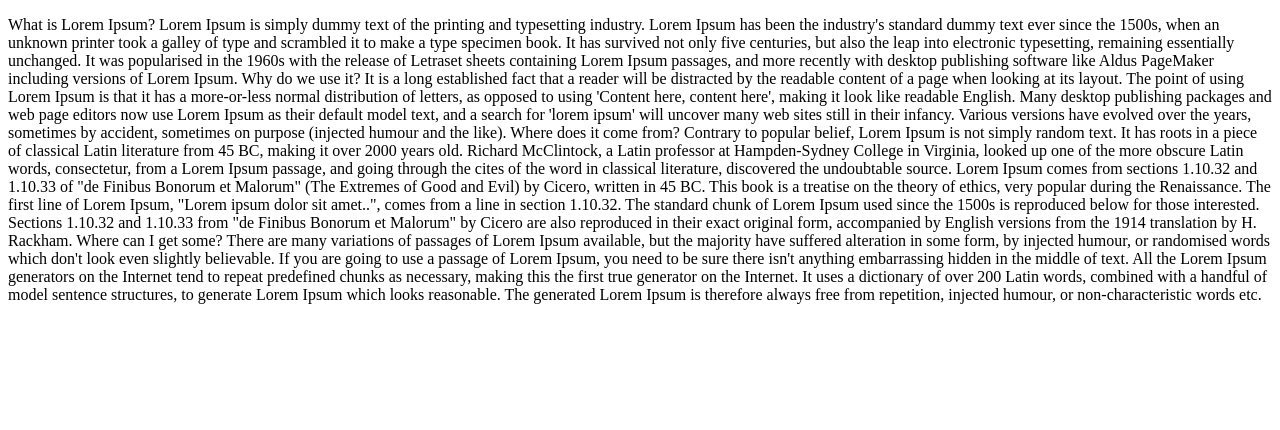
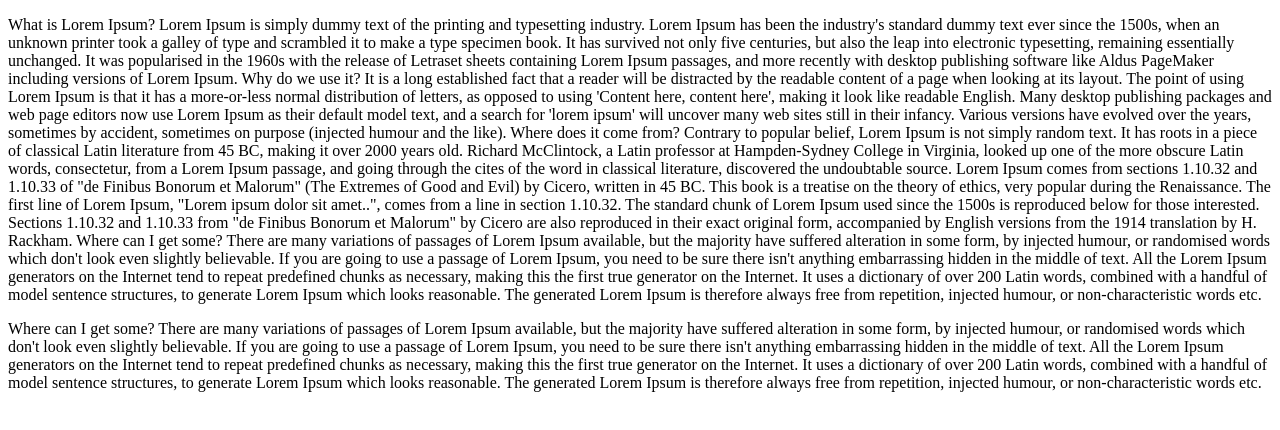
Before and after one commit to yoemrattana/Test, a plain HTML site: page home.html in a window 1280 px wide. Drawn offline with Linux system fonts and the light colour scheme.

Commit message:
change test home

```diff
--- a/home.html
+++ b/home.html
@@ -18,5 +18,8 @@ The standard chunk of Lorem Ipsum used since the 1500s is reproduced below for t
 
 Where can I get some?
 There are many variations of passages of Lorem Ipsum available, but the majority have suffered alteration in some form, by injected humour, or randomised words which don't look even slightly believable. If you are going to use a passage of Lorem Ipsum, you need to be sure there isn't anything embarrassing hidden in the middle of text. All the Lorem Ipsum generators on the Internet tend to repeat predefined chunks as necessary, making this the first true generator on the Internet. It uses a dictionary of over 200 Latin words, combined with a handful of model sentence structures, to generate Lorem Ipsum which looks reasonable. The generated Lorem Ipsum is therefore always free from repetition, injected humour, or non-characteristic words etc.</p>
+
+<p>Where can I get some?
+There are many variations of passages of Lorem Ipsum available, but the majority have suffered alteration in some form, by injected humour, or randomised words which don't look even slightly believable. If you are going to use a passage of Lorem Ipsum, you need to be sure there isn't anything embarrassing hidden in the middle of text. All the Lorem Ipsum generators on the Internet tend to repeat predefined chunks as necessary, making this the first true generator on the Internet. It uses a dictionary of over 200 Latin words, combined with a handful of model sentence structures, to generate Lorem Ipsum which looks reasonable. The generated Lorem Ipsum is therefore always free from repetition, injected humour, or non-characteristic words etc.</p>
 </body>
 </html>
```
